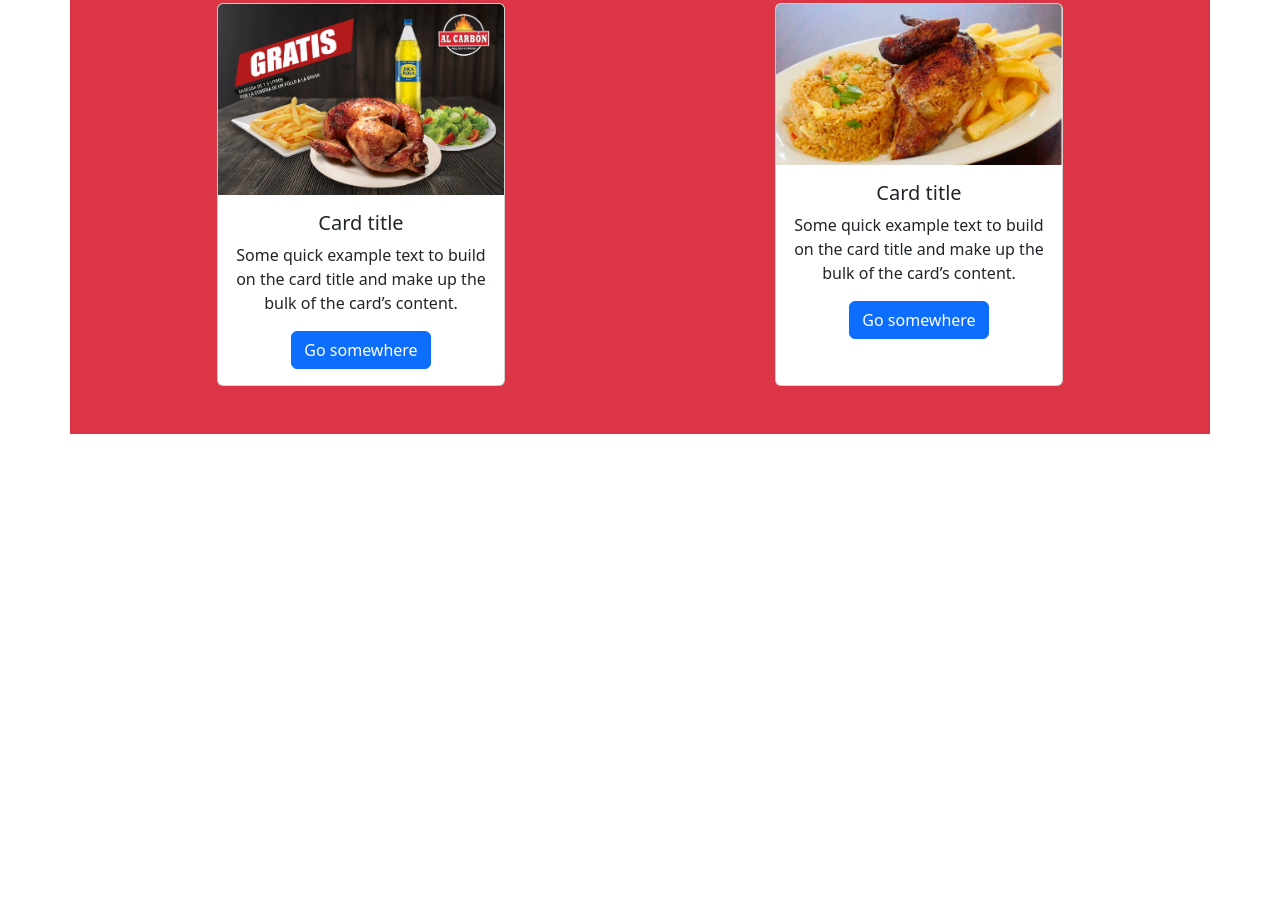
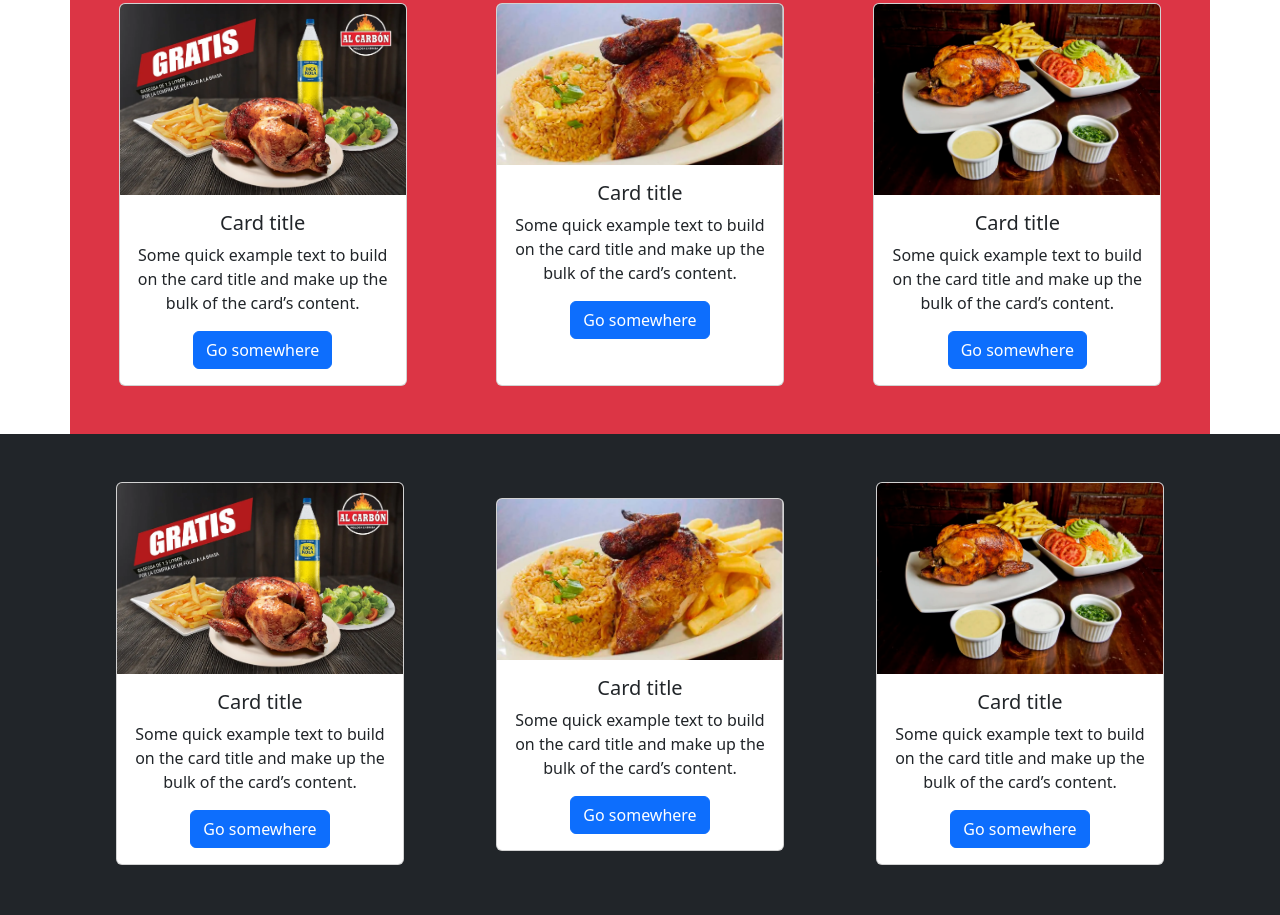
Before and after one commit to Alan-838/polleria-boots-47125, a plain HTML site: page bootstrap.html in a window 1280 px wide. Shown: the part 885-1800 px from the top of the page. Before the commit the page ends 1319 px from the top, so only its background shows below. Drawn offline with nearby package versions, Linux system fonts and the light colour scheme.

Commit message:
Secciones de card en apariencia igual, pero de diferente codigo

```diff
--- a/bootstrap.html
+++ b/bootstrap.html
@@ -102,7 +102,7 @@
         <button class="btn btn-success">Mi boton en bootstrap</button>
     </section>
     <section class="bg-danger py-5 text-center container">
-        <div class="d-flex justify-content-around">
+        <div class="d-flex flex-wrap gap-3 justify-content-around">
             <!-- <div class="col-md-6 border"> -->
             <div class="card" style="width: 18rem;">
                 <img src="./img/pollo-1.webp" class="card-img-top" alt="...">
@@ -114,7 +114,7 @@
                     </p>
                     <a href="#" class="btn btn-primary">Go somewhere</a>
                 </div>
-            <!-- </div> -->
+                <!-- </div> -->
             </div>
             <!-- <div class="col-md-6 border"> -->
             <div class="card" style="width: 18rem;">
@@ -127,10 +127,87 @@
                     </p>
                     <a href="#" class="btn btn-primary">Go somewhere</a>
                 </div>
-            <!-- </div> -->
+                <!-- </div> -->
+            </div>
+            <div class="card" style="width: 18rem;">
+                <img src="./img/pollo-3.webp" class="card-img-top" alt="...">
+                <div class="card-body">
+                    <h5 class="card-title">Card title</h5>
+                    <p class="card-text">
+                        Some quick example text to build on the card title and make up the bulk of the
+                        card’s content.
+                    </p>
+                    <a href="#" class="btn btn-primary">Go somewhere</a>
+                </div>
             </div>
         </div>
     </section>
+    <!-- Esta es otra forma de hacer lo que se hizo en el section anterior, pero usando grillas y asignandoles el mismo -->
+    <!-- numero de columnas al contenedor (recordar que son 12 columnas que dividen el ancho de la pantalla) -->
+    <!-- además de usar margin auto(mx-auto), y margin top y botton(my-3) -->
+    <section class="bg-dark py-5 text-center">
+        <div class="container">
+            <div class="row justify-content-center">
+                <div class="col-md-4">
+                    <div class="card mx-auto" style="width: 18rem;">
+                        <img src="./img/pollo-1.webp" class="card-img-top" alt="...">
+                        <div class="card-body">
+                            <h5 class="card-title">Card title</h5>
+                            <p class="card-text">
+                                Some quick example text to build on the card title and make up the bulk of the
+                                card’s content.
+                            </p>
+                            <a href="#" class="btn btn-primary">Go somewhere</a>
+                        </div>
+                    </div>
+                </div>
+                <div class="col-md-4">
+                    <div class="card mx-auto my-3" style="width: 18rem;">
+                        <img src="./img/pollo-2.webp" class="card-img-top" alt="...">
+                        <div class="card-body">
+                            <h5 class="card-title">Card title</h5>
+                            <p class="card-text">
+                                Some quick example text to build on the card title and make up the bulk of the
+                                card’s content.
+                            </p>
+                            <a href="#" class="btn btn-primary">Go somewhere</a>
+                        </div>
+                    </div>
+                </div>
+                <div class="col-md-4">
+                    <div class="card mx-auto" style="width: 18rem;">
+                        <img src="./img/pollo-3.webp" class="card-img-top" alt="...">
+                        <div class="card-body">
+                            <h5 class="card-title">Card title</h5>
+                            <p class="card-text">
+                                Some quick example text to build on the card title and make up the bulk of the
+                                card’s content.
+                            </p>
+                            <a href="#" class="btn btn-primary">Go somewhere</a>
+                        </div>
+                    </div>
+                </div>
+
+            </div>
+        </div>
+    </section>
+
+
+
+
+
+
+
+
+
+
+
+
+
+
+
+
+
 
 
 
```
